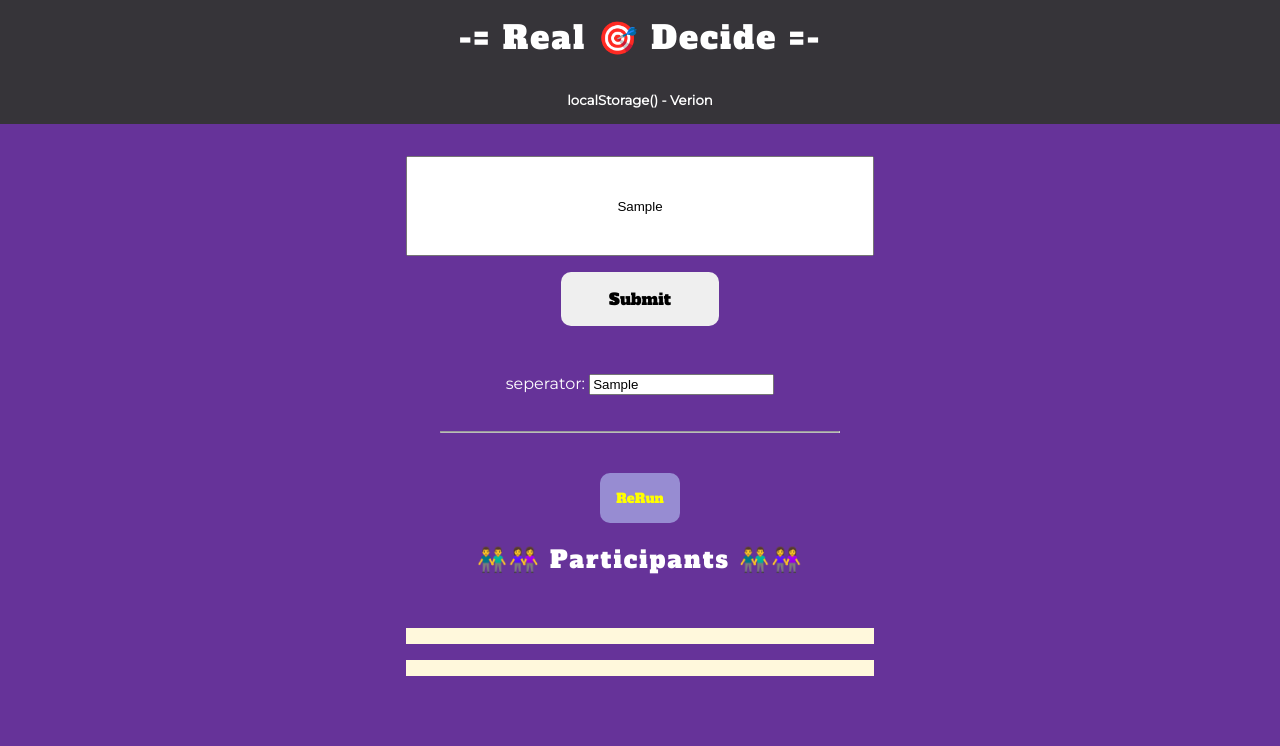
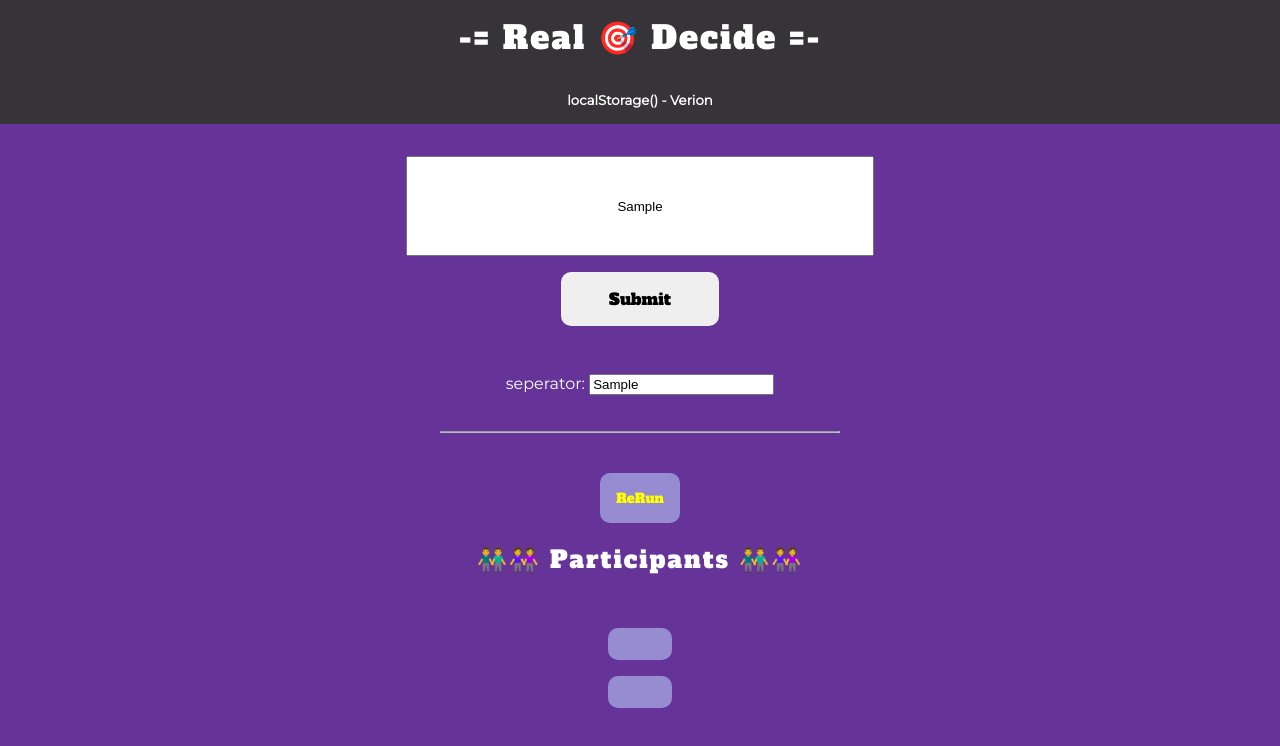
Before and after one commit to ToDoruss/tudu, a React (Create React App) app: page / in a window 1280 px wide. Both pictures are taken after typing "Sample", "Sample" into the empty fields and a click on the button "Submit". Shown: the top 746 px of the page. Built offline with nearby package versions, Linux system fonts and the light colour scheme.

Commit message:
:art: Add styling to ListItems

```diff
--- a/src/components/Value.css
+++ b/src/components/Value.css
@@ -1,14 +1,9 @@
-.todo {
-  display: flex;
-  justify-content: space-between;
-  align-items: center;
-  width: 100%;
+.value {
+  display: table;
+  border-radius: 10px;
+  background-color: var(--action-background);
+
+  margin: 1rem auto;
+  padding: 1rem 2rem;
+  list-style-type: none;
 }
-.todo__text {
-  max-width: 80%;
-  word-wrap: break-word;
-}
-.todo__checkbox {
-}
-.todo__date {
-}
```
